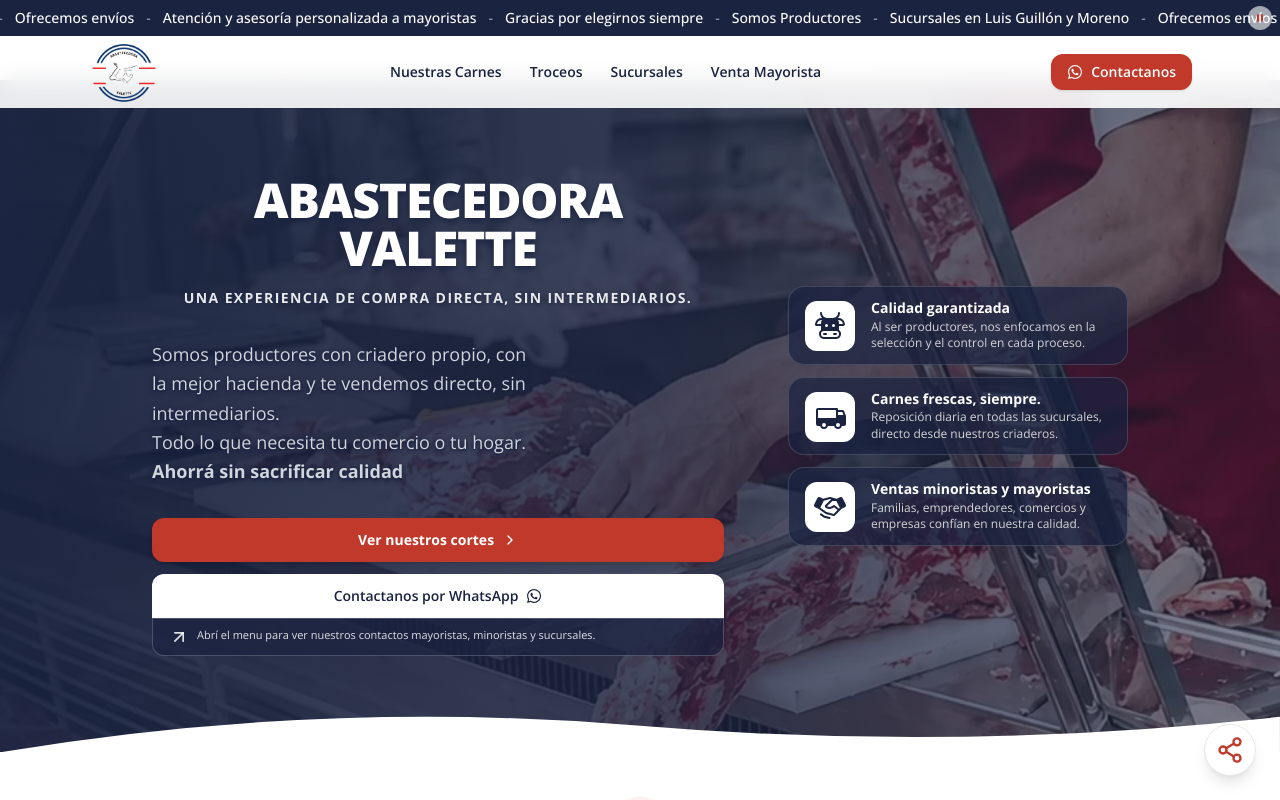
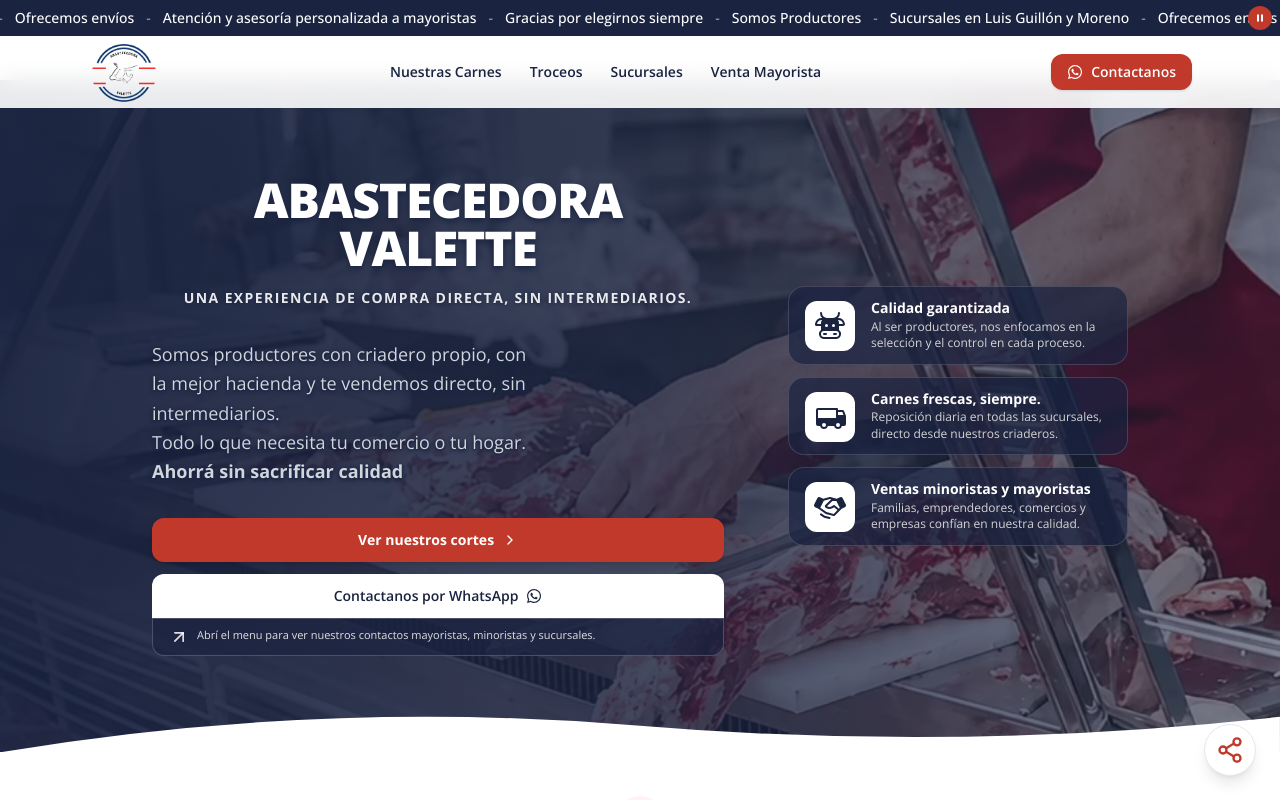
Before and after one commit to dealmacenes/abastecedoravalette, a React (Vite) app in the folder client/: page / in a window 1280 px wide. Shown: the top 800 px of the page. Built offline with nearby package versions, Linux system fonts and the light colour scheme.

Commit message:
Update AnnouncementBar styles for button colors

```diff
--- a/client/src/components/AnnouncementBar.jsx
+++ b/client/src/components/AnnouncementBar.jsx
@@ -39,8 +39,8 @@
         className="
           absolute right-2 flex items-center justify-center
           w-6 h-6 rounded-full
-          bg-white/60 hover:bg-white/35 transition-colors
-          text-main-red shrink-0 z-10
+          bg-main-red hover:bg-main-red/35 transition-colors
+          text-white shrink-0 z-10
         "
       >
         {paused ? (
```
